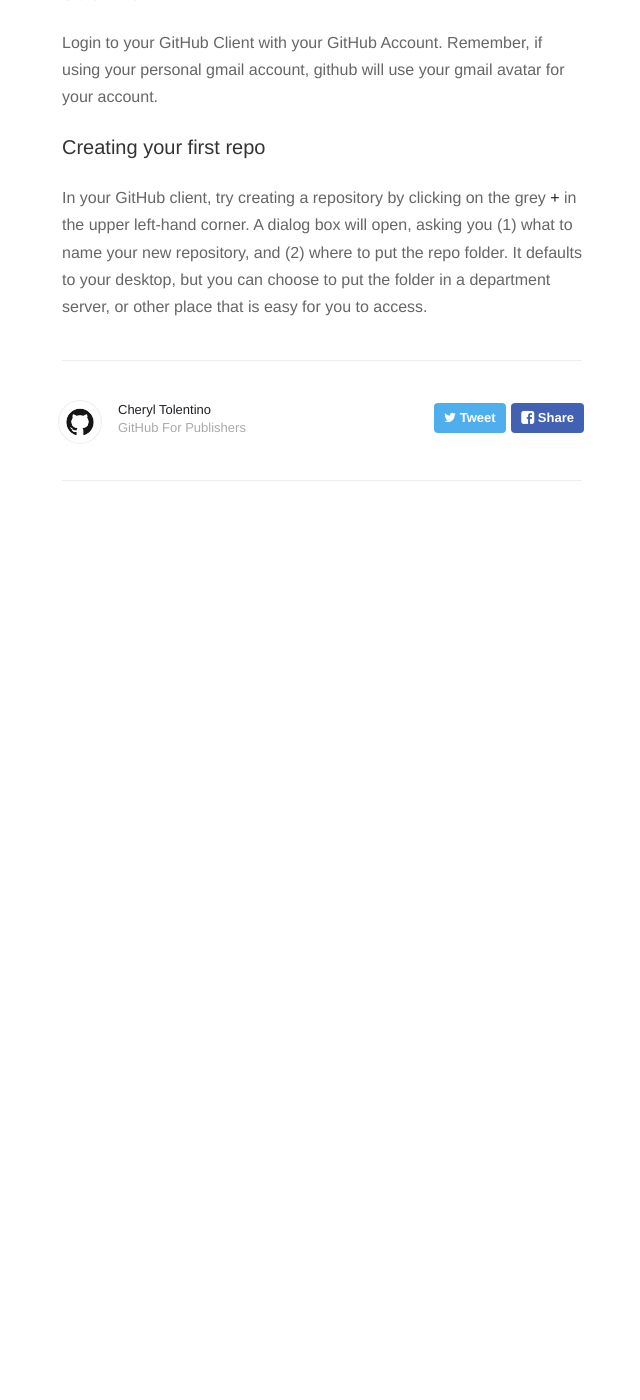
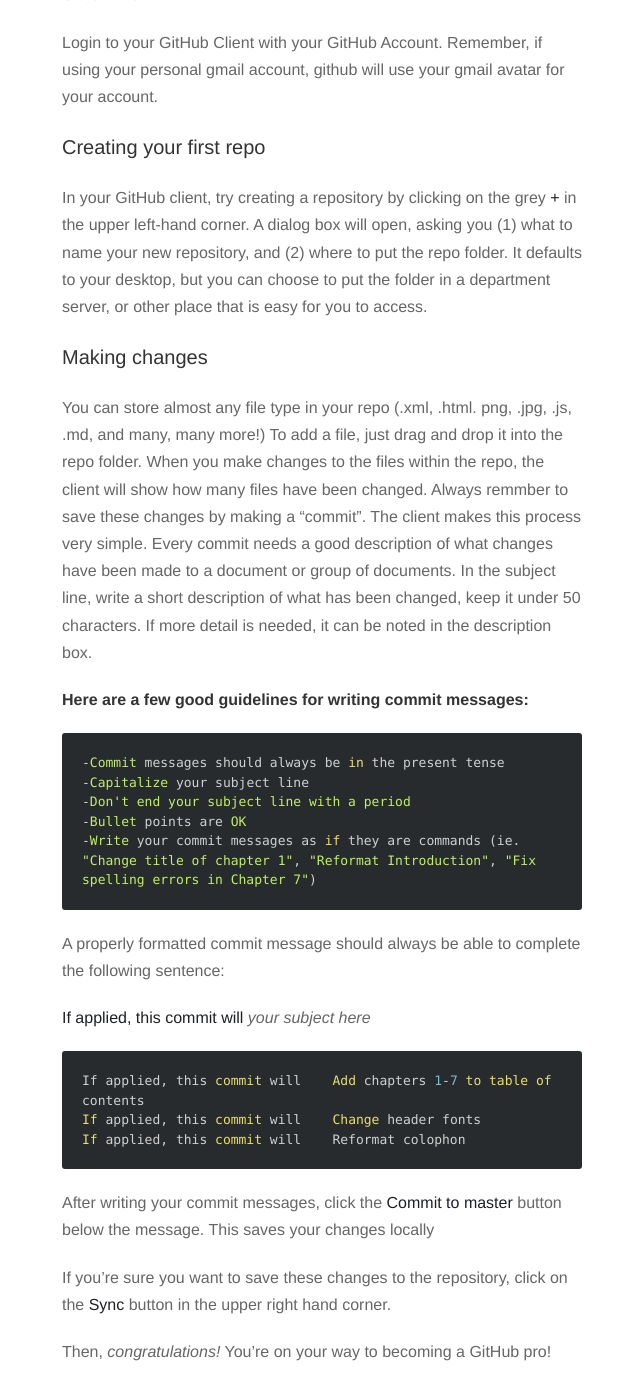
Before and after one commit to CherylTino/Github-for-Publishers, a Jekyll site: the page built from _posts/2015-08-10-get-started.md, in a window 1280 px wide and 1400 px high, scrolled down 613 px. Shown: the whole window, without its empty margins (318-958 px from the left). Built offline with Jekyll 4.4.1, drawn with Linux system fonts in a browser that asks for light colours; nearby versions of some CDN libraries; Markdown is read by kramdown in place of the engine named in the settings; before the commit the page ends 1234 px from its top, so only the background shows below that; some of the changed text lies outside the part shown.

Commit message:
Edit posts and change sit name to GitHub for Publishers

```diff
--- a/_config.yml
+++ b/_config.yml
@@ -1,4 +1,4 @@
-name: Your New Jekyll Site
+name: GitHub for Publishers
 description: GitHub For Publishers
 meta_description: "GitHub For Publishers"
 
--- a/_posts/2013-11-10-welcome-to-jekyll.markdown
+++ b/_posts/2013-11-10-welcome-to-jekyll.markdown
@@ -21,7 +21,7 @@ description: 'A Quick Reference Guide to Git Lingo'
 
 **Push:** Sending information up to be stored on github.com’s servers
 
-**Pull:** Pull requests let you tell others about changes you've pushed to a repository on GitHub. Once a pull request is sent, interested parties can review the set of changes, discuss potential modifications, and even push follow-up commits if necessary.
+**Pull:** Pull requests let you tell others about changes you've made to a repository on GitHub. Once a pull request is sent, interested parties can review the set of changes, discuss potential modifications, and even push follow-up commits if necessary.
 
 **Repository:** A directory or storage space where your projects can live. Users also shorten this to “repo.” It can be local to a folder on your computer, or it can be a storage space on GitHub or another online host. You can keep code files, text files, image files, etc. inside a repository.
 
--- a/_posts/2015-08-10-get-started.md
+++ b/_posts/2015-08-10-get-started.md
@@ -20,3 +20,26 @@ Login to your GitHub Client with your GitHub Account. Remember, if using your pe
 
 ###Creating your first repo
 In your GitHub client, try creating a repository by clicking on the grey **+** in the upper left-hand corner. A dialog box will open, asking you (1) what to name your new repository, and (2) where to put the repo folder. It defaults to your desktop, but you can choose to put the folder in a department server, or other place that is easy for you to access.
+
+###Making changes
+You can store almost any file type in your repo (.xml, .html. png, .jpg, .js, .md, and many, many more!) To add a file, just drag and drop it into the repo folder. When you make changes to the files within the repo, the client will show how many files have been changed. Always remmber to save these changes by making a "commit". The client makes this process very simple. Every commit needs a good description of what changes have been made to a document or group of documents. In the subject line, write a short description of what has been changed, keep it under 50 characters. If more detail is needed, it can be noted in the description box.
+####Here are a few good guidelines for writing commit messages:
+	-Commit messages should always be in the present tense
+	-Capitalize your subject line
+	-Don't end your subject line with a period
+	-Bullet points are OK
+	-Write your commit messages as if they are commands (ie. "Change title of chapter 1", "Reformat Introduction", "Fix spelling errors in Chapter 7")
+
+A properly formatted commit message should always be able to complete the following sentence:
+
+**If applied, this commit will** _your subject here_
+
+	If applied, this commit will    Add chapters 1-7 to table of contents
+	If applied, this commit will    Change header fonts
+	If applied, this commit will    Reformat colophon
+
+After writing your commit messages, click the **Commit to master** button below the message. This saves your changes locally
+
+If you're sure you want to save these changes to the repository, click on the **Sync** button in the upper right hand corner.
+
+Then, _congratulations!_ You're on your way to becoming a GitHub pro!
```
Also changed, not shown: other parts of _posts/2015-08-10-get-started.md (+1 -1 lines), _posts/2015-08-13-what-is-github.md (+6 -4 lines), about.md (+1 -1 lines).
